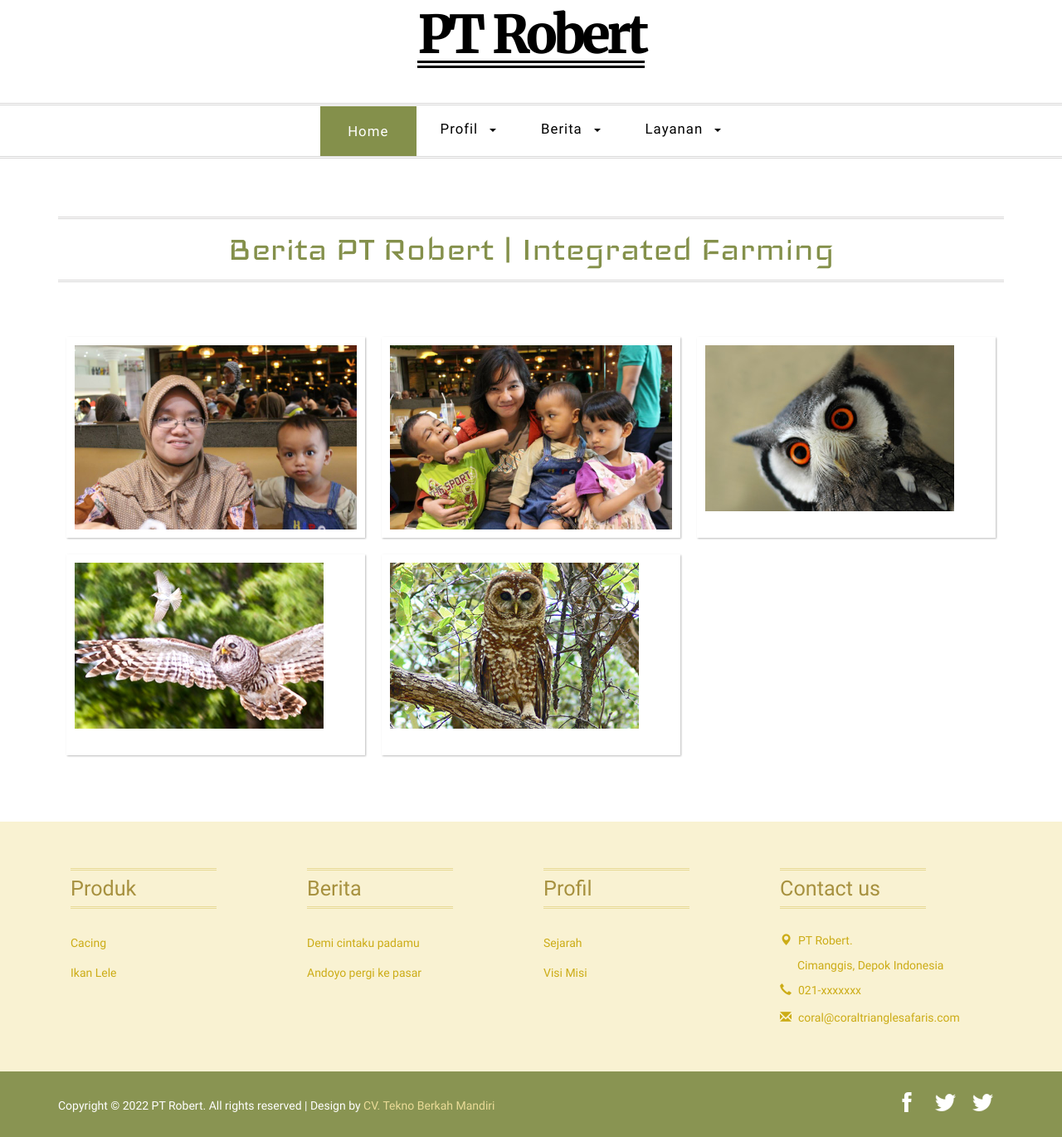
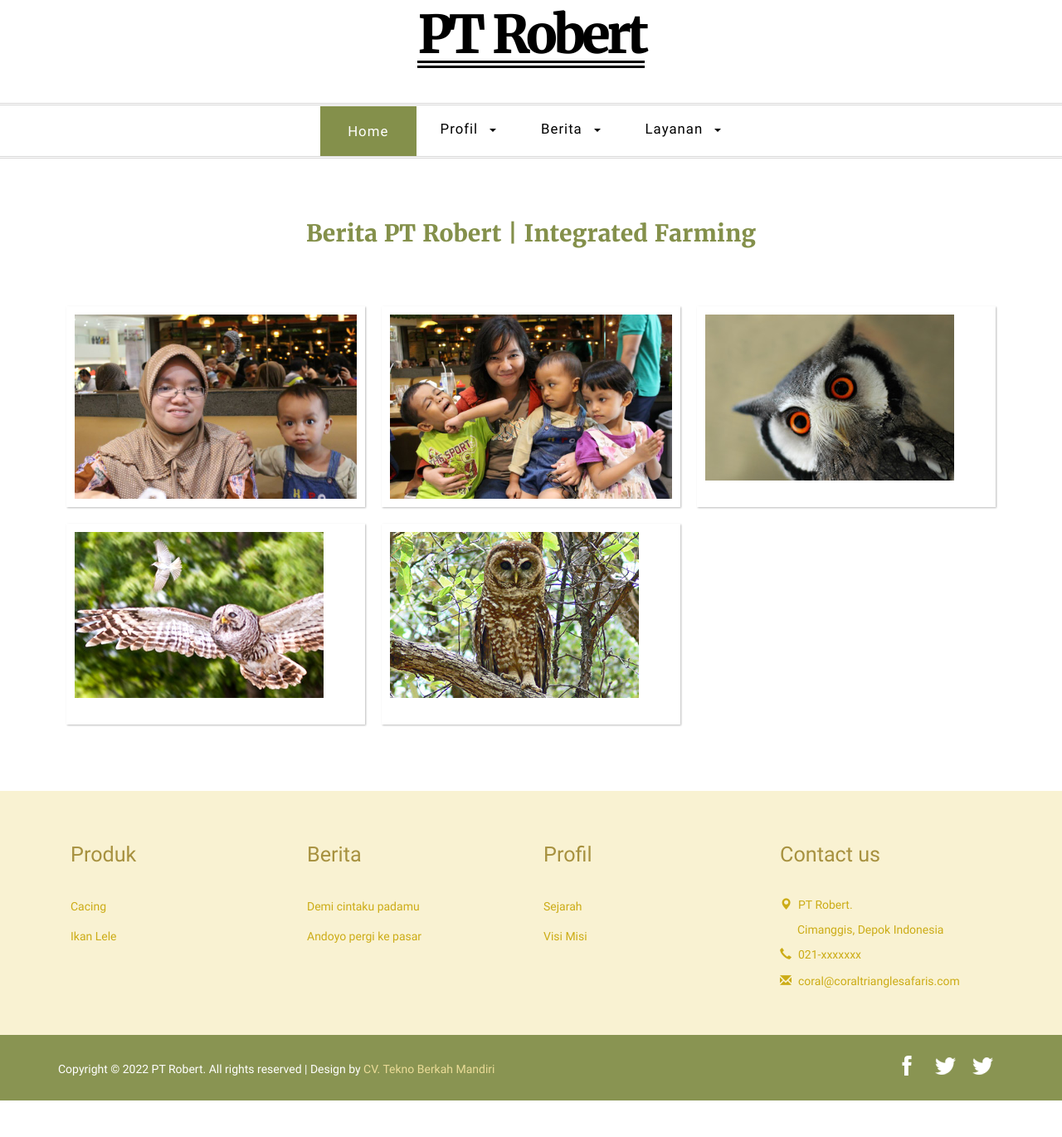
Before and after one commit to ramanovaris/pn_info_cikarang, a CodeIgniter app: page /pn_info_cikarang/index.php/berita/index in a window 1280 px wide. Shown: the whole page at 83% size. After the commit the page ends 1326 px from the top, so only its background shows below. Run offline with CodeIgniter, Linux system fonts and the light colour scheme; data comes from the database, SQL or seed files in the repository; data that the repository does not hold is empty; some libraries are stand-ins or nearby versions.

Commit message:
Ganti Style CSS title dan Comment Service

```diff
--- a/application/views/home/list.php
+++ b/application/views/home/list.php
@@ -33,7 +33,7 @@ include('berita.php');
 </div>
 <!--//main-->
 	<!--services-->
-	<div class="services" id="services">
+	<!-- <div class="services" id="services">
 		<div class="container">
 			<h3 class="title">Services Overview</h3>
 			<div class="service-grids">
@@ -82,5 +82,5 @@ include('berita.php');
 				<div class="clearfix"> </div>
 			</div>
 		</div>
-	</div>
+	</div> -->
 	<!--//services-->
--- a/assets/front/css/style.css
+++ b/assets/front/css/style.css
@@ -442,13 +442,13 @@ a.more {
   text-align: center;
 }
 h3.title {
-    font-size: 3.5em;
+    font-size: 2em;
     color: #84904B;
     text-align: center;
-    border-top: 3px double #D8D7D7;
-    border-bottom: 3px double #D8D7D7;
+    /* border-top: 3px double #D8D7D7; */
+    /* border-bottom: 3px double #D8D7D7; */
     padding: 0.2em 0;
-    font-family: 'Iceland-Regular';
+    font-family: 'merriweather-bold';
 }
 .srvc-img {
   display: inline-block;
```
